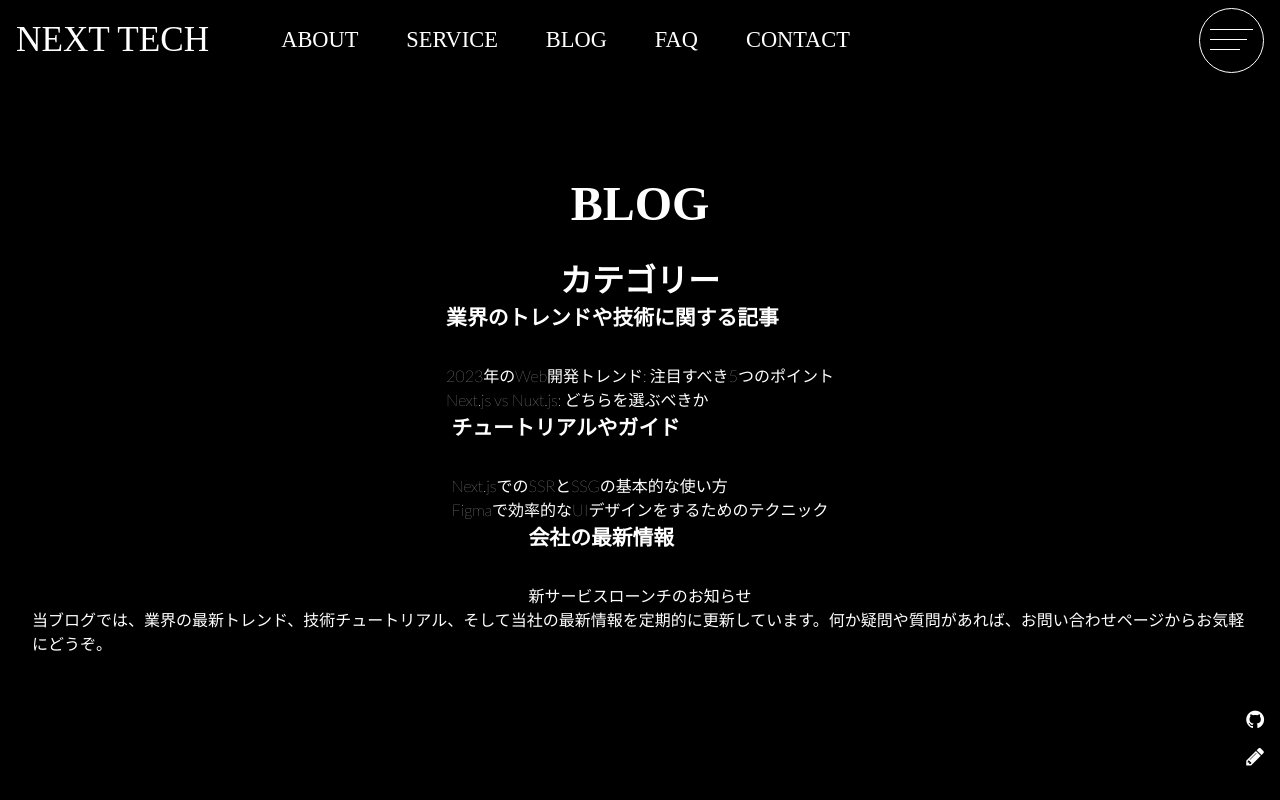
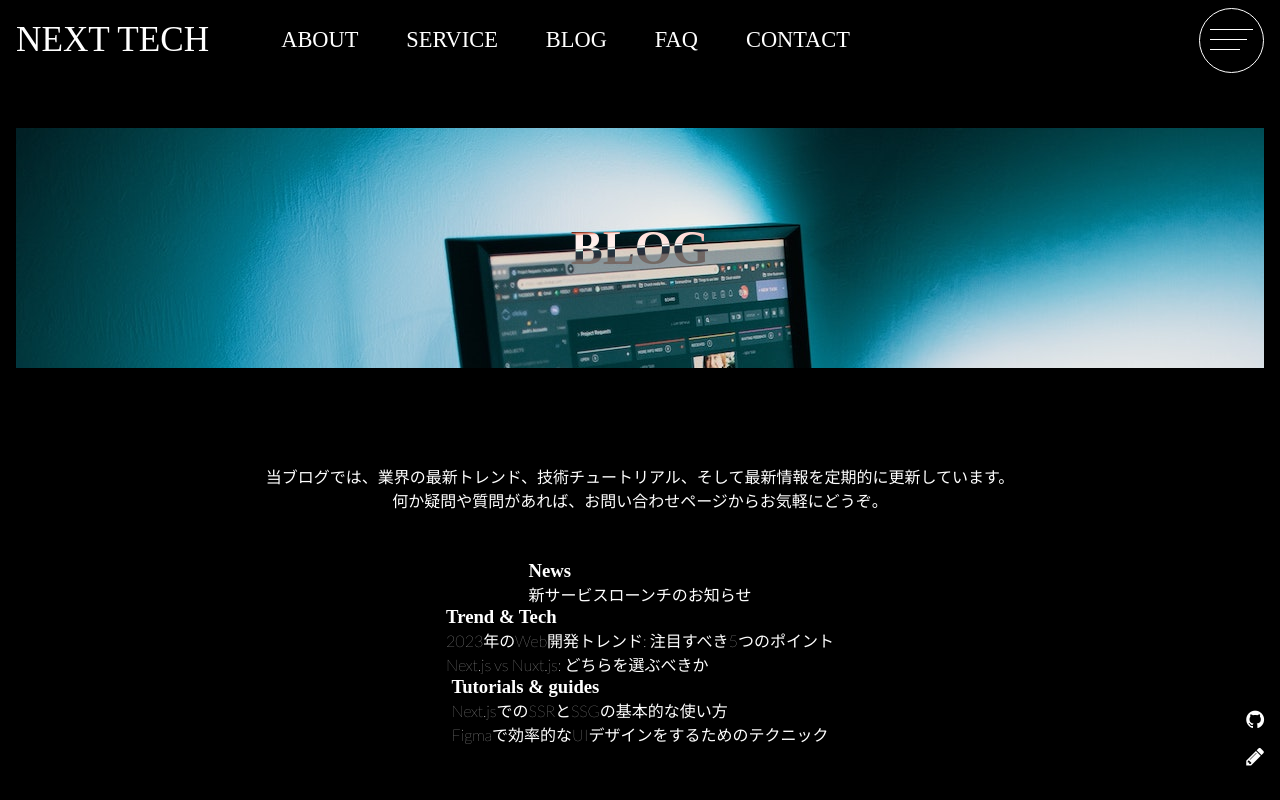
Before and after one commit to shim369/Nextjs-TypeScript-Newt-Site2, a Next.js app: page /blog in a window 1280 px wide. Shown: the top 800 px of the page. Built offline with nearby package versions, Linux system fonts and the light colour scheme; a web font is replaced by a local one.

Commit message:
update tsx & css

```diff
--- a/app/blog/page.tsx
+++ b/app/blog/page.tsx
@@ -8,13 +8,21 @@ export const metadata: Metadata = {
 export default function Page() {
   return (
     <section id="blog">
-    <div className={'container'}>
+    <div className={'under-inner'}>
       <h2>BLOG</h2>
-
-      <h3>カテゴリー</h3>
+    </div>
+      <div className={'container-inner'}>
+      <p className={'under-read'}>当ブログでは、業界の最新トレンド、技術チュートリアル、そして最新情報を定期的に更新しています。<br />何か疑問や質問があれば、<Link href="/contact">お問い合わせ</Link>ページからお気軽にどうぞ。</p>
 
       <div className="category">
-        <h4>業界のトレンドや技術に関する記事</h4>
+        <h3>News</h3>
+        <ul>
+          <li><Link href="/blog/new-service-launch">新サービスローンチのお知らせ</Link></li>
+        </ul>
+      </div>
+
+      <div className="category">
+        <h3>Trend & Tech</h3>
         <ul>
           <li><Link href="/blog/2023-web-development-trends">2023年のWeb開発トレンド: 注目すべき5つのポイント</Link></li>
           <li><Link href="/blog/nextjs-vs-nuxtjs">Next.js vs Nuxt.js: どちらを選ぶべきか</Link></li>
@@ -22,22 +30,14 @@ export default function Page() {
       </div>
 
       <div className="category">
-        <h4>チュートリアルやガイド</h4>
+        <h3>Tutorials & guides</h3>
         <ul>
           <li><Link href="/blog/ssr-and-ssg-in-nextjs">Next.jsでのSSRとSSGの基本的な使い方</Link></li>
           <li><Link href="/blog/efficient-ui-design-in-figma">Figmaで効率的なUIデザインをするためのテクニック</Link></li>
         </ul>
       </div>
+    </div>
 
-      <div className="category">
-        <h4>会社の最新情報</h4>
-        <ul>
-          <li><Link href="/blog/new-service-launch">新サービスローンチのお知らせ</Link></li>
-        </ul>
-      </div>
-
-      <p>当ブログでは、業界の最新トレンド、技術チュートリアル、そして当社の最新情報を定期的に更新しています。何か疑問や質問があれば、<Link href="/contact">お問い合わせ</Link>ページからお気軽にどうぞ。</p>
-      </div>
     </section>
   )
 }
--- a/app/faq/page.tsx
+++ b/app/faq/page.tsx
@@ -7,8 +7,10 @@ export const metadata: Metadata = {
 export default function Page() {
   return (
     <section id="faq">
-  <div className={'container'}>
+      <div className={'under-inner'}>
         <h2>FAQ</h2>
+      </div>
+      <div className={'container-inner'}>
       <dl>
         <dt>Q1: サービスの料金はどのように決まりますか？</dt>
         <dd>A1: 料金はプロジェクトの規模、要件、使用する技術によって異なります。基本プランは¥300,000からとなっていますが、具体的な見積もりはプロジェクトの詳細をお知らせいただいた上でお出しします。</dd>
--- a/app/styles/style.scss
+++ b/app/styles/style.scss
@@ -99,6 +99,8 @@ ul {
             position: absolute;
             z-index: 2;
             font-size: 5rem;
+            color: #fff;
+            mix-blend-mode: exclusion;
             text-shadow: rgba(0,0,0,.2) 2px 2px 4px;
 			@media (max-width: 896px) {
                 font-size: 3rem;
@@ -117,34 +119,19 @@ ul {
 .container {
     max-width: 1440px;
     margin: 0 auto;
+    padding: 3rem 1rem;
+    min-height: 100vh;
+    .container-inner {
+        max-width: 1440px;
+        margin: 0 auto;
         display: flex;
         flex-direction: column;
-    justify-content: flex-start;
+        justify-content: center;
         align-items: center;
-    padding: 3rem 1rem;
-    min-height: 100vh;
-    h2 {
-        margin-bottom: 1.5rem;
-        font-size: 3rem;
-    }
-    h3 {
-        font-size: 2rem;
-    }
-    h4 {
-        margin-bottom: 2rem;
-        font-size: 1.3rem;
-    }
-    p {
-        margin-bottom: 1.5rem;
-    }
-    dl {
-        dt {
-            margin-bottom: 2rem;
-        }
-        dd {
-            margin-bottom: 2rem;
+        padding: 3rem 0;
     }
 }
+
 .link-btn {
     color: #000;
     background: #fff;
@@ -154,7 +141,6 @@ ul {
     &:hover {
         background: #000;
         color: #fff;
-        }
     }
 }
 
@@ -219,6 +205,13 @@ ul {
             align-items: center;
             max-width: 600px;
             margin: 0 auto;
+        }
+        h2 {
+            margin-bottom: 2rem;
+            font-size: 2rem;
+        }
+        p {
+            margin-bottom: 2rem;
         }
     }
 }
@@ -491,6 +484,33 @@ ul {
     padding: 1rem;
 }
 
+section {
+    width: 100%;
+    .under-inner {
+        width: 100%;
+        height: 30vh;
+        background-position: center;
+        background-repeat: no-repeat;
+        background-size: cover;
+        background: url(/2.jpg);
+        display: flex;
+        justify-content: center;
+        align-items: center;
+        h2 {
+            color: #fff;
+            mix-blend-mode: exclusion;
+            text-shadow: rgba(0,0,0,.2) 2px 2px 4px;
+            line-height: 1;
+            margin-bottom: 0;
+            font-size: 3rem;
+        }
+    }
+    .under-read {
+        margin: 3rem 0;
+        text-align: center;
+    }
+}
+
 .services {
     display: flex;
     flex-wrap: wrap;
@@ -519,7 +539,6 @@ ul {
     margin-bottom: 1.5rem;
     max-width: 800px;
     th,td {
-        padding: 2rem 0 2rem 2rem;
         border-top: 1px solid #fff;
         border-bottom: 1px solid #fff;
         font-size: 1rem;
@@ -528,12 +547,14 @@ ul {
         }
     }
     th {
+        padding: 2rem 0;
         width: 35%;
-        text-align: left;
+        text-align: center;
         font-weight: normal;
         border-right: 1px solid #ddd;
     }
     td {
+        padding: 2rem 0 2rem 2rem;
         vertical-align: middle;
         width: 65%;
     }
```
Also changed, not shown: app/about/page.tsx (+8 -6 lines), app/contact/page.tsx (+4 -5 lines), app/service/page.tsx (+5 -3 lines). Lines whose indentation alone changed are shown as unchanged.
